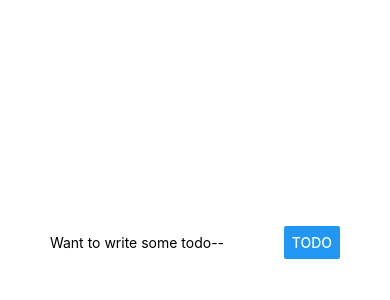
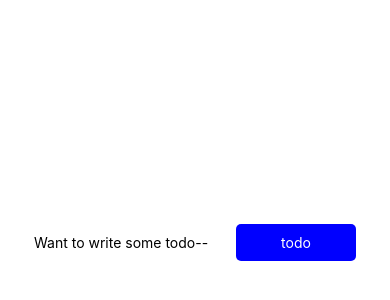
Before and after one commit to Sahil-4U/task-project-in-Native, a React Native app: screen / in a window 390 px wide. Shown: the part 200-500 px from the top of the page. Built offline with nearby package versions, Linux system fonts and the light colour scheme.

Commit message:
I update the code instead of button i have  used touchableOpacity component

```diff
--- a/App.js
+++ b/App.js
@@ -1,4 +1,4 @@
-import { Modal, View, Text, StyleSheet, Button } from 'react-native';
+import { Modal, View, Text, StyleSheet, TouchableOpacity } from 'react-native';
 import Task from './components/Task';
 import { useState } from 'react';
 
@@ -22,10 +22,9 @@ export default function App() {
       </Modal>
       <View style={styles.textView}>
         <Text>Want to write some todo--</Text>
-        <Button
-          title='todo'
-          onPress={handleModal}
-        />
+        <TouchableOpacity style={styles.btn} onPress={handleModal}>
+          <Text style={styles.btnText}>todo</Text>
+        </TouchableOpacity>
       </View>
 
     </View>
@@ -45,5 +44,16 @@ const styles = StyleSheet.create({
     marginTop: 40,
     marginHorizontal: 20,
   },
+  btn: {
+    width: 120,
+    backgroundColor: 'blue', // Example background color
+    paddingVertical: 10,
+    paddingHorizontal: 20,
+    borderRadius: 5,
+  },
+  btnText: {
+    color: 'white', // Example text color
+    textAlign: 'center',
+  }
 
 })
```
